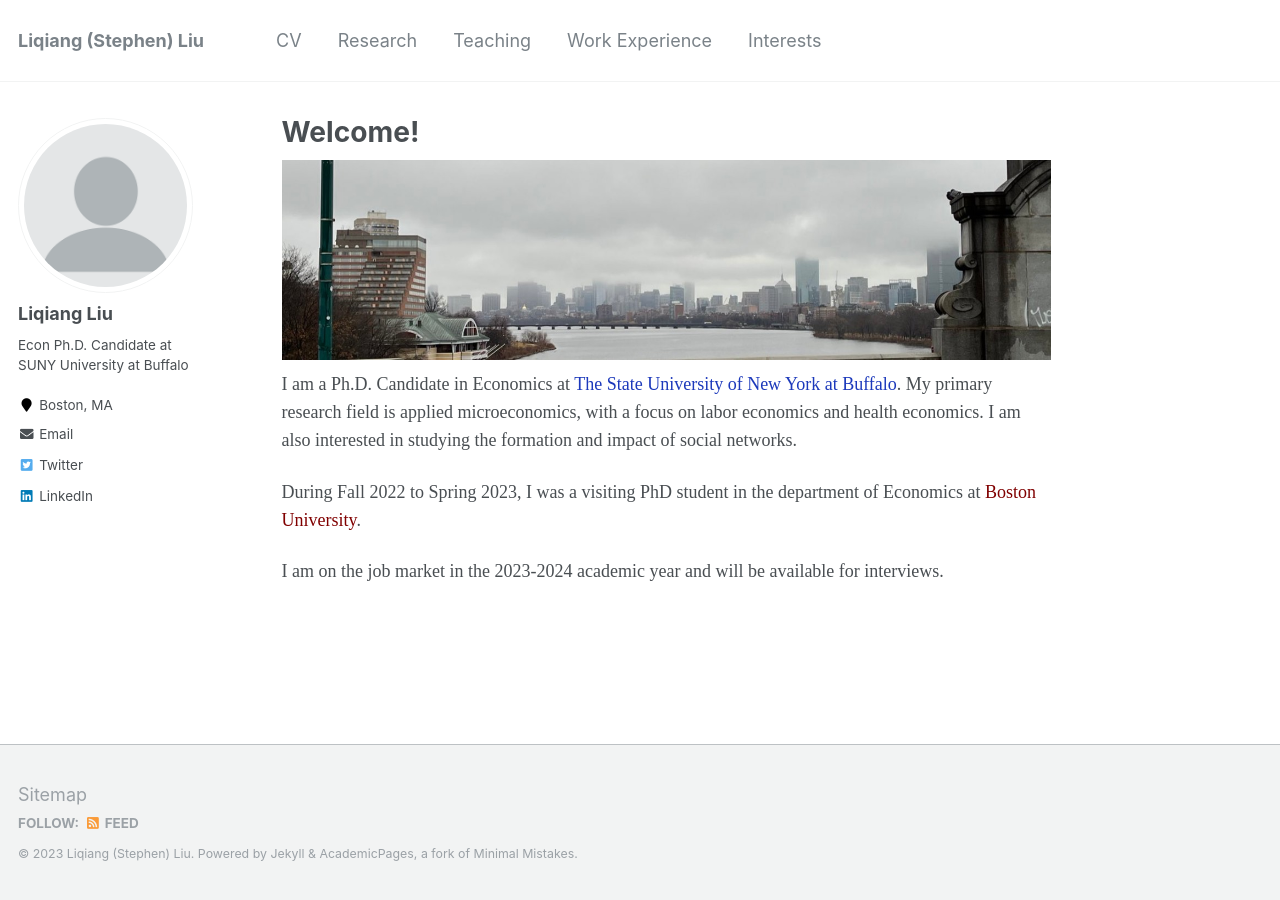
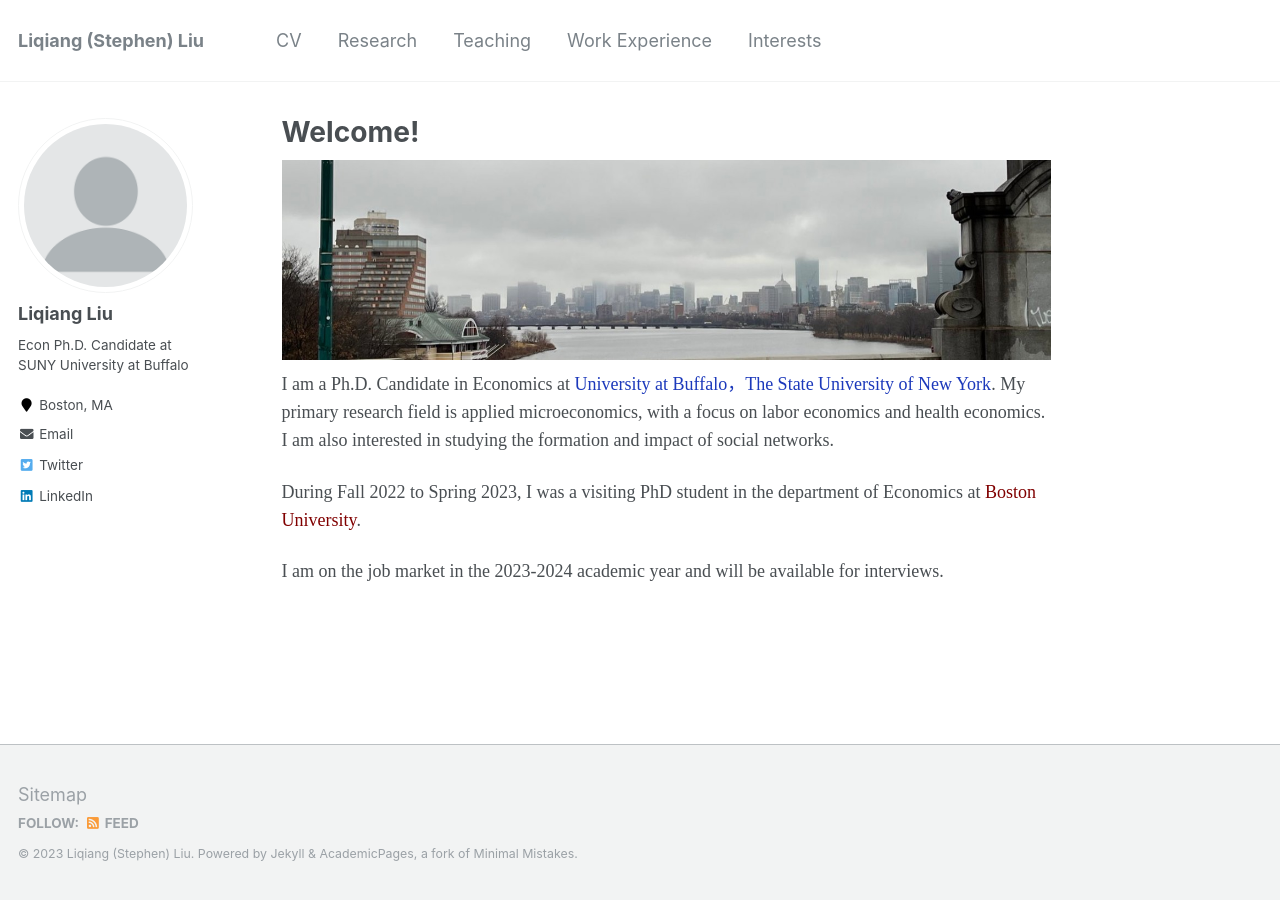
Before and after one commit to Liqiang-Liu/Liqiang-Liu.github.io, a Jekyll site: the page built from _pages/about.md, in a window 1280 px wide. Built offline with Jekyll 4.4.1, drawn with Linux system fonts in a browser that asks for light colours.

Commit message:
Update about.md

```diff
--- a/_pages/about.md
+++ b/_pages/about.md
@@ -24,7 +24,7 @@ redirect_from:
 
 <div class="image-container">
   <img src="/images/background.jpg" alt="Image">
-  <p><span style="font-family: 'CMU Bright';">I am a Ph.D. Candidate in Economics at <a href="https://www.buffalo.edu/" style="text-decoration:none;"><span style="color: #1c39bb">The State University of New York at Buffalo</span></a>. My primary research field is applied microeconomics, with a focus on labor economics and health economics. I am also interested in studying the formation and impact of social networks.</span></p>
+  <p><span style="font-family: 'CMU Bright';">I am a Ph.D. Candidate in Economics at <a href="https://www.buffalo.edu/" style="text-decoration:none;"><span style="color: #1c39bb">University at Buffalo，The State University of New York</span></a>. My primary research field is applied microeconomics, with a focus on labor economics and health economics. I am also interested in studying the formation and impact of social networks.</span></p>
 
   <p><span style="font-family: 'CMU Bright';">During Fall 2022 to Spring 2023, I was a visiting PhD student in the department of Economics at <a href="https://www.bu.edu/econ/" style="text-decoration:none;"><span style="color: #800000">Boston University</span></a>.</span></p>
 
```
